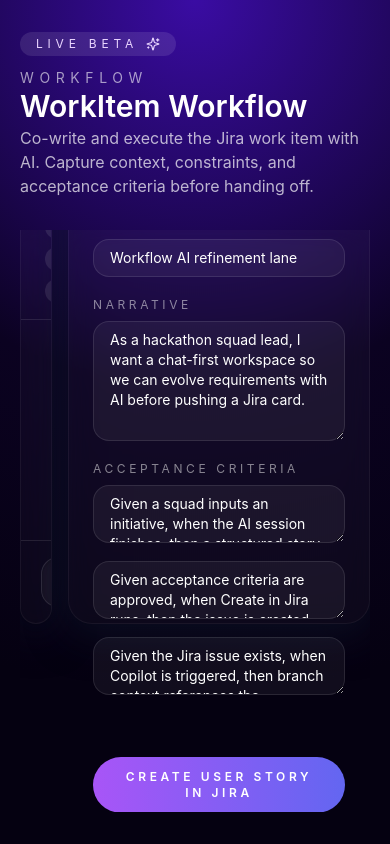
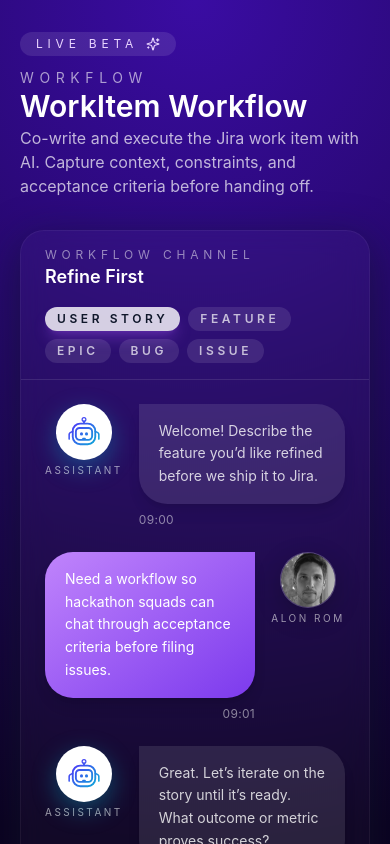
Before and after one commit to AlonRom/workflow.ai, a Next.js app in the folder apps/dashboard/: page /workflow in a window 390 px wide. Shown: the top 844 px of the page. Built offline with nearby package versions, Linux system fonts and the light colour scheme.

Commit message:
Fix initial scroll

```diff
--- a/apps/dashboard/src/app/(workspace)/layout.tsx
+++ b/apps/dashboard/src/app/(workspace)/layout.tsx
@@ -42,7 +42,7 @@
   }, [isResizing]);
 
   return (
-    <div className="flex h-screen overflow-hidden bg-[radial-gradient(circle_at_top,_#3a0ca3_0%,_#0b0221_45%,_#050111_80%)] text-white">
+    <div className="flex flex-col min-h-screen md:h-screen md:flex-row md:overflow-hidden bg-[radial-gradient(circle_at_top,_#3a0ca3_0%,_#0b0221_45%,_#050111_80%)] text-white">
       <aside
         className="hidden flex-col border-r border-white/10 bg-white/5 px-6 py-8 backdrop-blur-xl md:flex"
         style={{ width: sidebarWidth }}
@@ -101,7 +101,7 @@
         />
       </div>
 
-      <main className="flex flex-1 flex-col gap-8 px-5 py-8 md:px-10 overflow-hidden min-h-0">
+      <main className="flex flex-col md:flex-1 gap-8 px-5 py-8 md:px-10 md:overflow-hidden">
         {children}
       </main>
     </div>
--- a/apps/dashboard/src/app/(workspace)/workflow/page.tsx
+++ b/apps/dashboard/src/app/(workspace)/workflow/page.tsx
@@ -138,6 +138,9 @@
   const [resizing, setResizing] = useState(false);
   const containerRef = useRef<HTMLDivElement>(null);
   const messagesEndRef = useRef<HTMLDivElement>(null);
+  const chatScrollRef = useRef<HTMLDivElement>(null);
+  const isInitialMount = useRef(true);
+  const prevMessagesLengthRef = useRef(initialMessages.length);
   const [isReplying, setIsReplying] = useState(false);
   const [jiraState, setJiraState] = useState<
     | { status: "idle" }
@@ -293,11 +296,22 @@
   }, [resizing]);
 
   useEffect(() => {
-    messagesEndRef.current?.scrollIntoView({ behavior: "smooth" });
+    // Skip scroll on initial mount
+    if (isInitialMount.current) {
+      isInitialMount.current = false;
+      prevMessagesLengthRef.current = messages.length;
+      return;
+    }
+
+    // Only scroll if new messages were added
+    if (messages.length > prevMessagesLengthRef.current && messagesEndRef.current && chatScrollRef.current) {
+      prevMessagesLengthRef.current = messages.length;
+      messagesEndRef.current.scrollIntoView({ behavior: "smooth", block: "nearest" });
+    }
   }, [messages]);
 
   return (
-    <div className="flex flex-1 flex-col gap-8 overflow-hidden min-h-0">
+    <div className="flex flex-col md:flex-1 gap-8 md:overflow-hidden">
       <SectionHeader
         tag={section.tag}
         title={section.title}
@@ -306,11 +320,10 @@
 
       <div
         ref={containerRef}
-        className="flex flex-1 gap-4 overflow-hidden"
-        style={{ minHeight: 0 }}
+        className="flex flex-col md:flex-row gap-4 md:flex-1 md:overflow-hidden"
       >
         <section
-          className="glass-panel flex h-full flex-col overflow-hidden rounded-[36px] border border-white/10 bg-gradient-to-br from-white/10 via-white/5 to-white/0"
+          className="glass-panel flex flex-col overflow-hidden rounded-[36px] border border-white/10 bg-gradient-to-br from-white/10 via-white/5 to-white/0 min-h-[500px] md:h-full"
           style={{ flexBasis: `${chatWidthPct}%` }}
         >
           <header className="flex flex-wrap items-center justify-between gap-4 border-b border-white/10 px-6 py-4">
@@ -340,7 +353,7 @@
             </div>
           </header>
 
-          <div className="chat-scroll flex-1 min-h-0 space-y-6 overflow-y-auto px-6 py-6">
+          <div ref={chatScrollRef} className="chat-scroll flex-1 min-h-0 space-y-6 overflow-y-auto px-6 py-6">
             {messages.map((message) => (
               <ChatBubble key={message.id} message={message} />
             ))}
--- a/apps/dashboard/src/app/globals.css
+++ b/apps/dashboard/src/app/globals.css
@@ -17,6 +17,18 @@
   background-color: #05060d;
   color: rgb(237 242 255);
   overflow-x: hidden;
+}
+
+@media (max-width: 767px) {
+  html,
+  body {
+    height: auto;
+    min-height: 100%;
+  }
+
+  body {
+    overflow-y: auto;
+  }
 }
 
 @media (min-width: 768px) {
```
